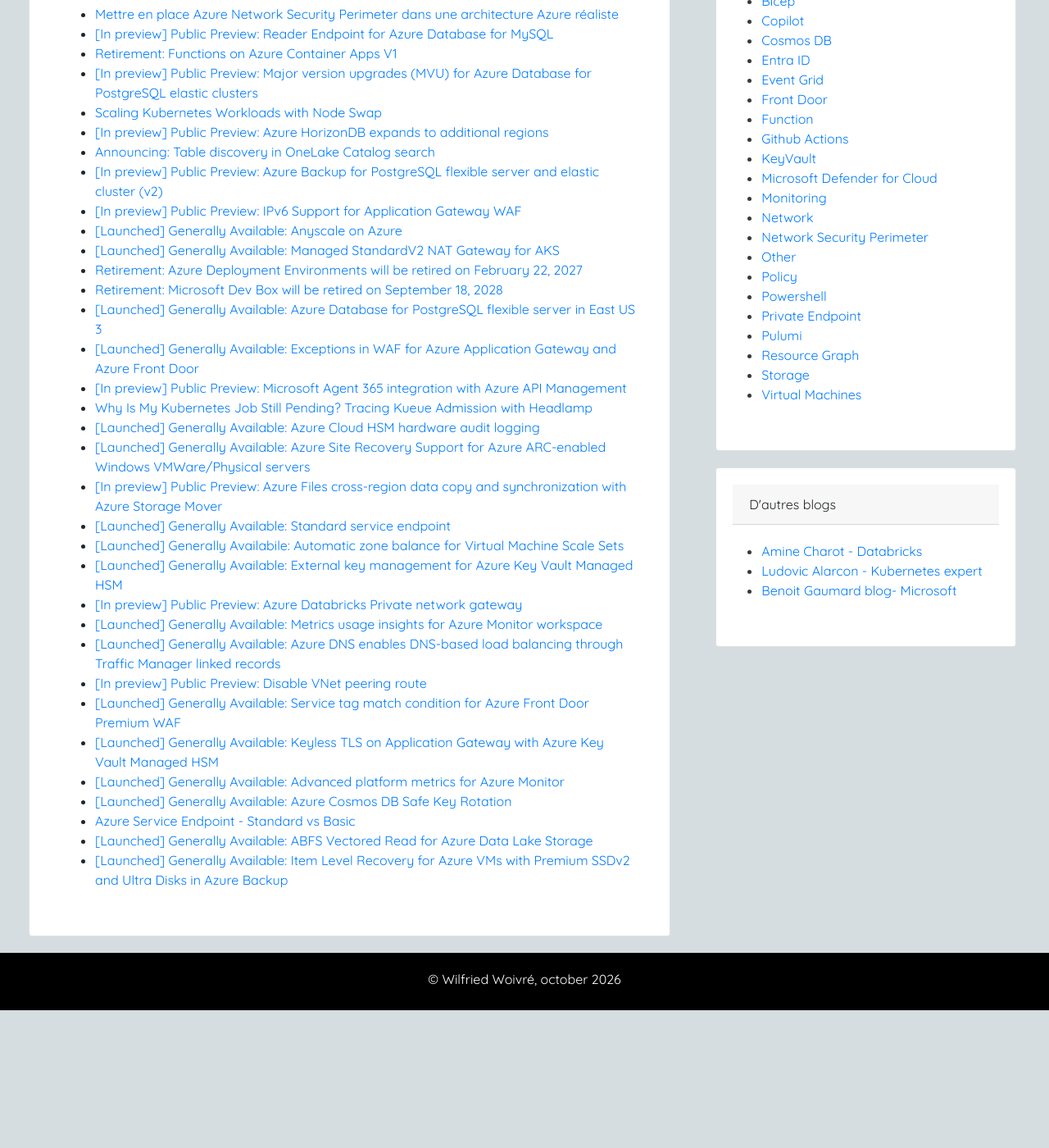
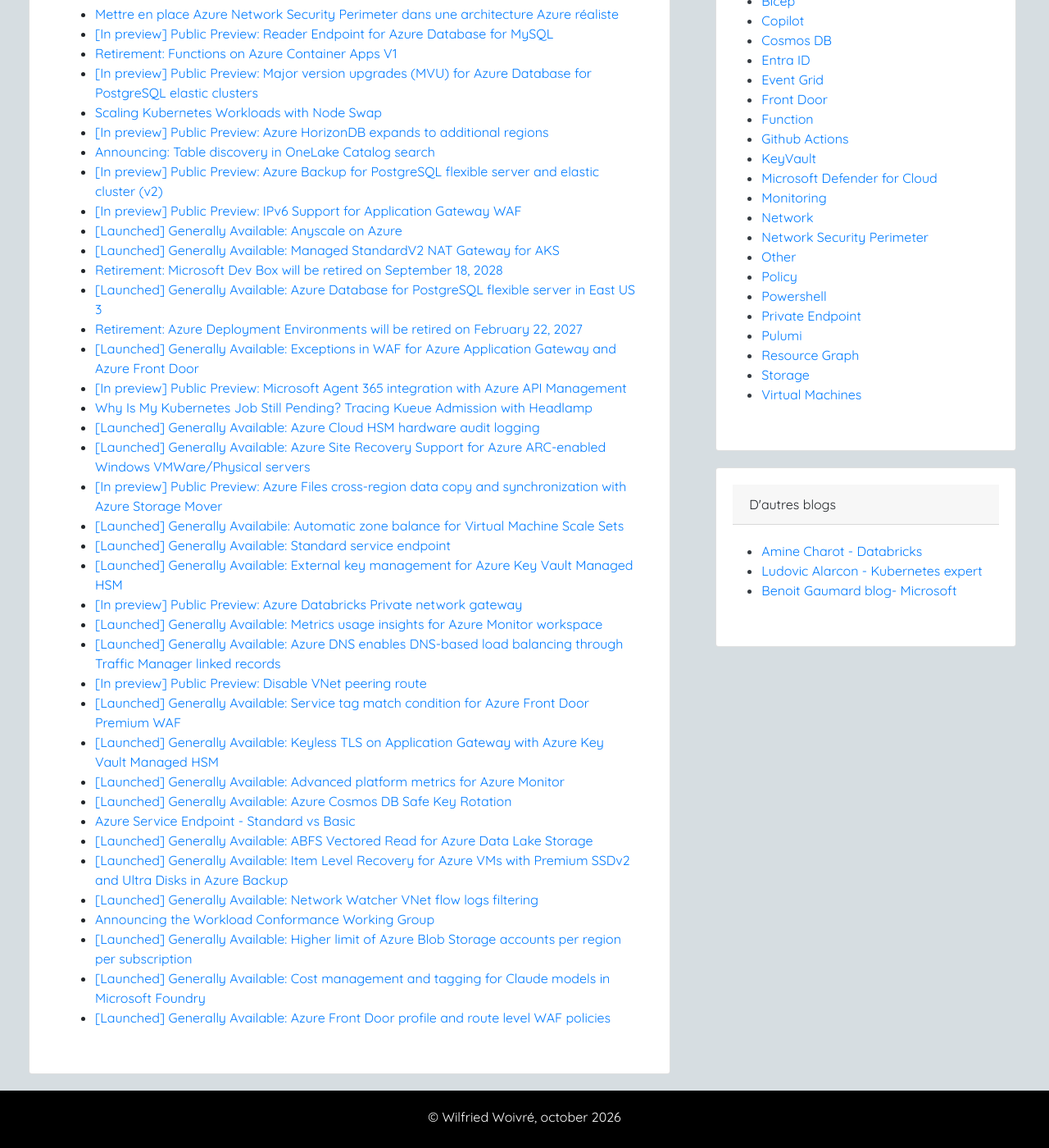
Before and after one commit to wilfriedwoivre/wilfriedwoivre.en.github.io, a Jekyll site: the page built from _news/2026-11-01-my-reading-news-for-october-2026.md, in a window 1280 px wide and 1400 px high, scrolled down 508 px. Shown: the whole window at 82% size. Built offline with Jekyll 4.4.1, drawn with Linux system fonts in a browser that asks for light colours; nearby versions of some CDN libraries; before the commit the page ends 1740 px from its top, so only the background shows below that.

Commit message:
Update monthly news post

```diff
--- a/_news/2026-11-01-my-reading-news-for-october-2026.md
+++ b/_news/2026-11-01-my-reading-news-for-october-2026.md
@@ -19,17 +19,17 @@
 - [[In preview] Public Preview: IPv6 Support for Application Gateway WAF](https://azure.microsoft.com/updates?WT.mc_id=AZ-MVP-4039694&id=573861)
 - [[Launched] Generally Available: Anyscale on Azure](https://azure.microsoft.com/updates?WT.mc_id=AZ-MVP-4039694&id=573744)
 - [[Launched] Generally Available: Managed StandardV2 NAT Gateway for AKS](https://azure.microsoft.com/updates?WT.mc_id=AZ-MVP-4039694&id=574430)
-- [Retirement: Azure Deployment Environments will be retired on February 22, 2027](https://azure.microsoft.com/updates?WT.mc_id=AZ-MVP-4039694&id=567934)
 - [Retirement: Microsoft Dev Box will be retired on September 18, 2028](https://azure.microsoft.com/updates?WT.mc_id=AZ-MVP-4039694&id=567933)
 - [[Launched] Generally Available: Azure Database for PostgreSQL flexible server in East US 3](https://azure.microsoft.com/updates?WT.mc_id=AZ-MVP-4039694&id=573691)
+- [Retirement: Azure Deployment Environments will be retired on February 22, 2027](https://azure.microsoft.com/updates?WT.mc_id=AZ-MVP-4039694&id=567934)
 - [[Launched] Generally Available: Exceptions in WAF for Azure Application Gateway and Azure Front Door](https://azure.microsoft.com/updates?WT.mc_id=AZ-MVP-4039694&id=574343)
 - [[In preview] Public Preview: Microsoft Agent 365 integration with Azure API Management](https://azure.microsoft.com/updates?WT.mc_id=AZ-MVP-4039694&id=574204)
 - [Why Is My Kubernetes Job Still Pending? Tracing Kueue Admission with Headlamp](https://kubernetes.io/blog/2026/10/14/tracing-kueue-admission-with-headlamp/)
 - [[Launched] Generally Available: Azure Cloud HSM hardware audit logging](https://azure.microsoft.com/updates?WT.mc_id=AZ-MVP-4039694&id=576377)
 - [[Launched] Generally Available: Azure Site Recovery Support for Azure ARC-enabled Windows VMWare/Physical servers](https://azure.microsoft.com/updates?WT.mc_id=AZ-MVP-4039694&id=576214)
 - [[In preview] Public Preview: Azure Files cross-region data copy and synchronization with Azure Storage Mover](https://azure.microsoft.com/updates?WT.mc_id=AZ-MVP-4039694&id=576542)
+- [[Launched] Generally Availabile: Automatic zone balance for Virtual Machine Scale Sets](https://azure.microsoft.com/updates?WT.mc_id=AZ-MVP-4039694&id=576334)
 - [[Launched] Generally Available: Standard service endpoint](https://azure.microsoft.com/updates?WT.mc_id=AZ-MVP-4039694&id=571025)
-- [[Launched] Generally Availabile: Automatic zone balance for Virtual Machine Scale Sets](https://azure.microsoft.com/updates?WT.mc_id=AZ-MVP-4039694&id=576334)
 - [[Launched] Generally Available: External key management for Azure Key Vault Managed HSM](https://azure.microsoft.com/updates?WT.mc_id=AZ-MVP-4039694&id=574296)
 - [[In preview] Public Preview: Azure Databricks Private network gateway](https://azure.microsoft.com/updates?WT.mc_id=AZ-MVP-4039694&id=576556)
 - [[Launched] Generally Available: Metrics usage insights for Azure Monitor workspace](https://azure.microsoft.com/updates?WT.mc_id=AZ-MVP-4039694&id=577165)
@@ -42,3 +42,8 @@
 - [Azure Service Endpoint - Standard vs Basic](https://woivre.com/blog/2026/10/azure-service-endpoint-standard-vs-basic)
 - [[Launched] Generally Available: ABFS Vectored Read for Azure Data Lake Storage](https://azure.microsoft.com/updates?WT.mc_id=AZ-MVP-4039694&id=577618)
 - [[Launched] Generally Available: Item Level Recovery for Azure VMs with Premium SSDv2 and Ultra Disks in Azure Backup](https://azure.microsoft.com/updates?WT.mc_id=AZ-MVP-4039694&id=577963)
+- [[Launched] Generally Available: Network Watcher VNet flow logs filtering](https://azure.microsoft.com/updates?WT.mc_id=AZ-MVP-4039694&id=577782)
+- [Announcing the Workload Conformance Working Group](https://kubernetes.io/blog/2026/10/27/announcing-workload-conformance-wg/)
+- [[Launched] Generally Available: Higher limit of Azure Blob Storage accounts per region per subscription](https://azure.microsoft.com/updates?WT.mc_id=AZ-MVP-4039694&id=578358)
+- [[Launched] Generally Available: Cost management and tagging for Claude models in Microsoft Foundry](https://azure.microsoft.com/updates?WT.mc_id=AZ-MVP-4039694&id=577260)
+- [[Launched] Generally Available: Azure Front Door profile and route level WAF policies](https://azure.microsoft.com/updates?WT.mc_id=AZ-MVP-4039694&id=578153)
```
Also changed, not shown: other parts of _news/2026-11-01-my-reading-news-for-october-2026.md (+1 -1 lines).
